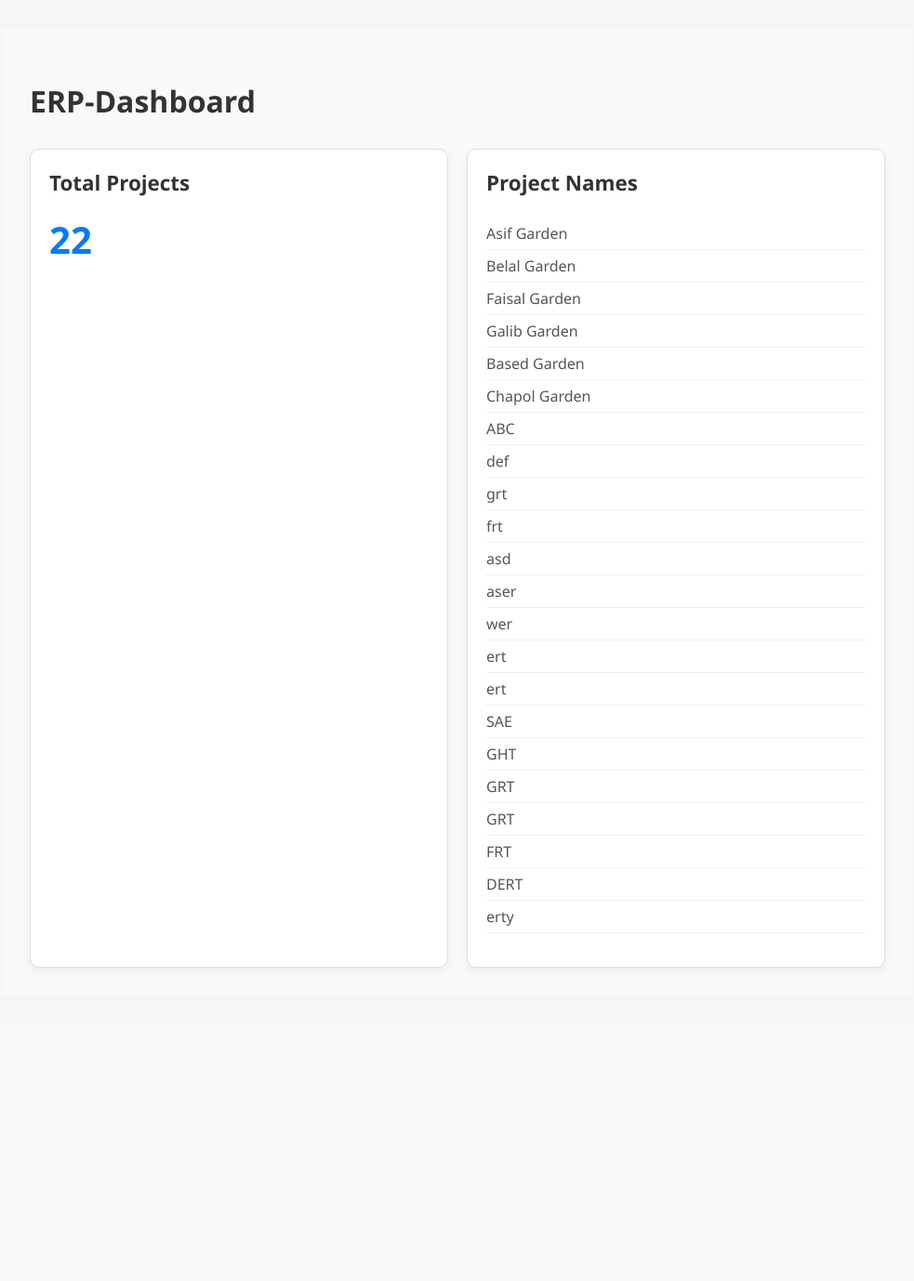
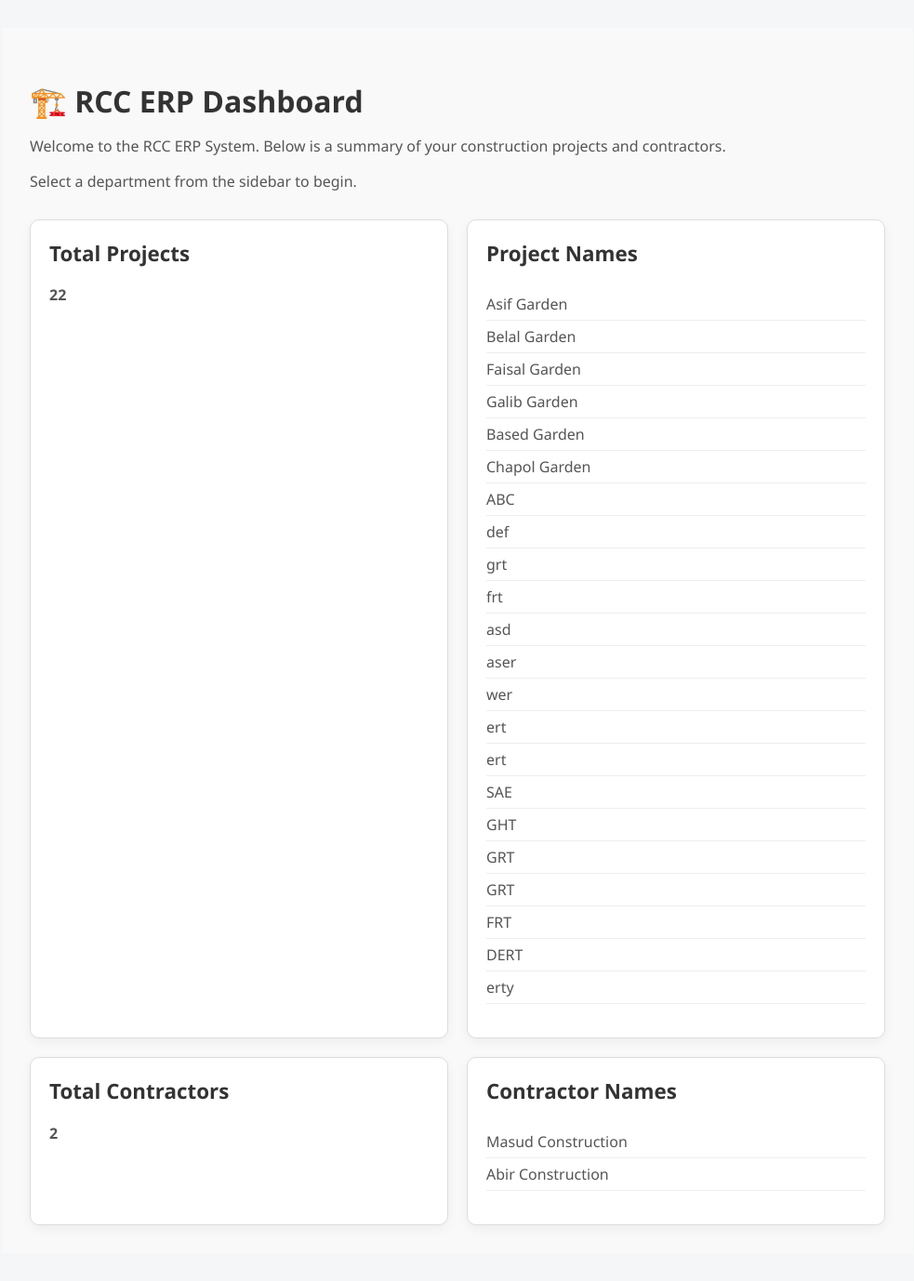
Before and after one commit to FAISAL-450/ERP-PROJECT, a Django app: page / in a window 1280 px wide. Shown: the whole page at 93% size, without its empty margins (268-1251 px from the left). Before the commit the page ends 1041 px from the top, so only its background shows below. Run offline with Django 5.2, Linux system fonts and the light colour scheme; data comes from the database, SQL or seed files in the repository.

Commit message:
Full project update: ERP_PROJECT – new apps, templates, settings

```diff
--- a/home/templates/home/home.html
+++ b/home/templates/home/home.html
@@ -10,6 +10,12 @@
       font-size: 2rem;
       margin-bottom: 10px;
       color: #333;
+    }
+
+    .summary-section p {
+      font-size: 1rem;
+      color: #555;
+      margin-bottom: 10px;
     }
 
     .card-grid {
@@ -60,7 +66,9 @@
   </style>
 
   <section class="summary-section">
-    <h1>ERP-Dashboard</h1>
+    <h1>🏗️ RCC ERP Dashboard</h1>
+    <p>Welcome to the RCC ERP System. Below is a summary of your construction projects and contractors.</p>
+    <p>Select a department from the sidebar to begin.</p>
 
     <div class="card-grid">
       <!-- 📦 Total Projects Card -->
@@ -82,6 +90,26 @@
           <p>No projects found.</p>
         {% endif %}
       </div>
+
+      <!-- 👷 Total Contractors Card -->
+      <div class="card">
+        <h2>Total Contractors</h2>
+        <p class="card-value">{{ total_contractors }}</p>
+      </div>
+
+      <!-- 🧾 Contractor Names Card -->
+      <div class="card">
+        <h3>Contractor Names</h3>
+        {% if contractor_names %}
+          <ul class="card-list">
+            {% for name in contractor_names %}
+              <li>{{ name }}</li>
+            {% endfor %}
+          </ul>
+        {% else %}
+          <p>No contractors found.</p>
+        {% endif %}
+      </div>
     </div>
   </section>
 {% endblock %}
--- a/home/views.py
+++ b/home/views.py
@@ -1,15 +1,21 @@
-# home/views.py
-
 from django.shortcuts import render
-from project.models import Project  # Ensure this matches your actual app name
+from project.models import Project
+from contractor.models import Contractor
 
 def home_view(request):
+    # 📦 Project Summary
     total_projects = Project.objects.count()
     project_names = Project.objects.values_list('name_of_project', flat=True)
+
+    # 👷 Contractor Summary
+    total_contractors = Contractor.objects.count()
+    contractor_names = Contractor.objects.values_list('contractor_name', flat=True)
 
     context = {
         "total_projects": total_projects,
         "project_names": project_names,
+        "total_contractors": total_contractors,
+        "contractor_names": contractor_names,
     }
 
     return render(request, "home/home.html", context)
```
